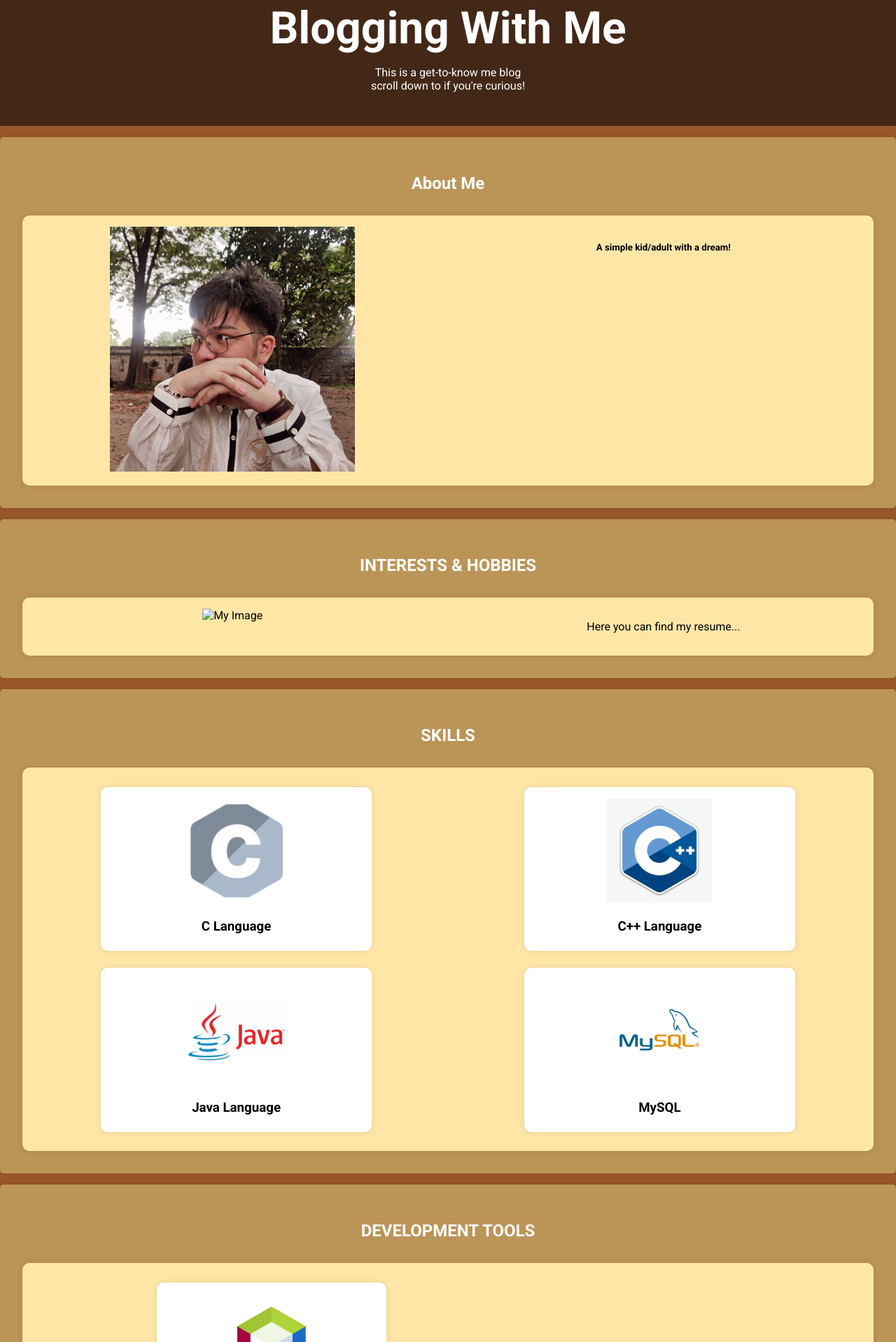
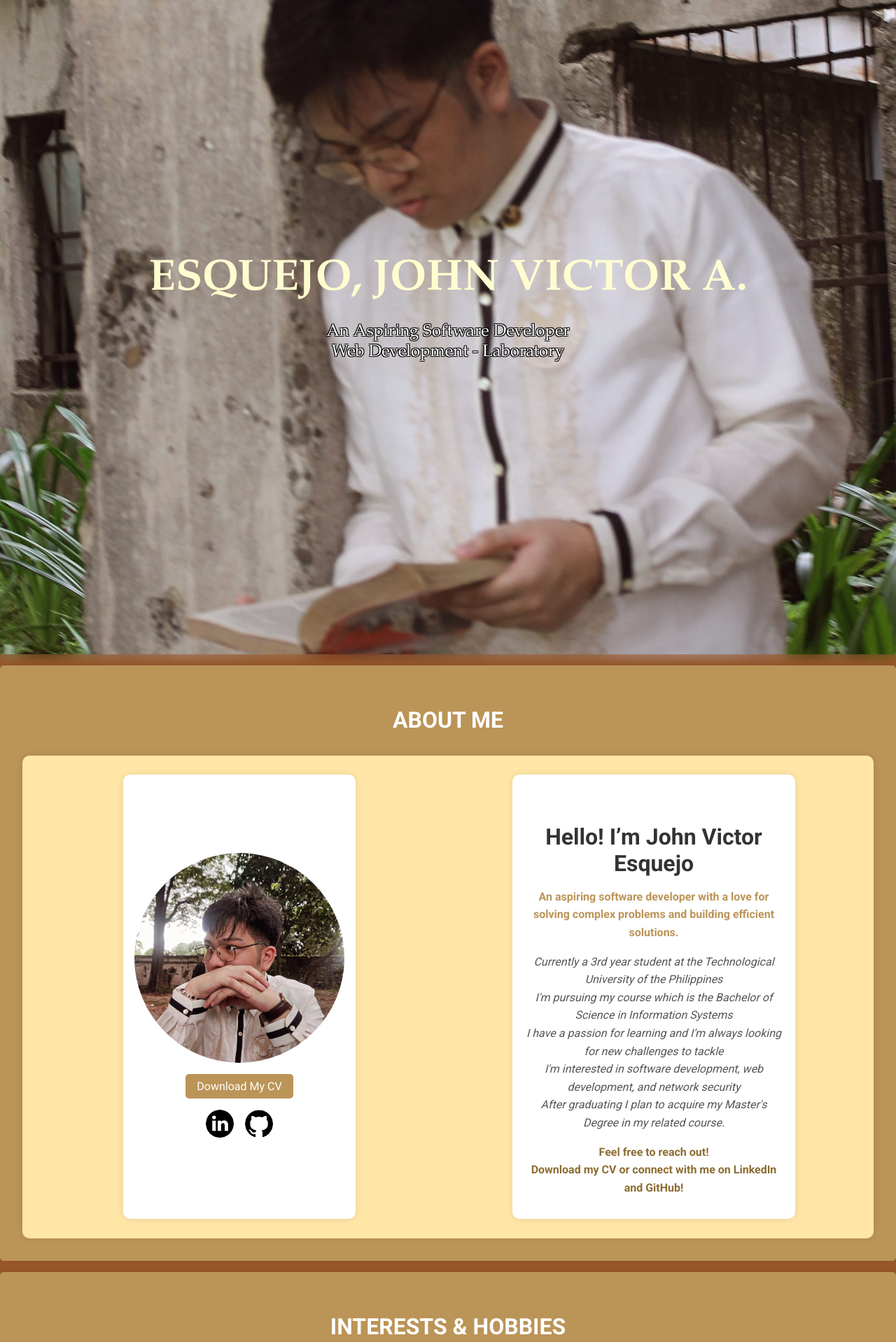
Before and after one commit to Ishkihu/coffeeBlog, a plain HTML site: page index.html in a window 1280 px wide. Shown: the part 29-1947 px from the top of the page at 70% size. Drawn offline with Linux system fonts and the light colour scheme.

Commit message:
Multiple Commits
forgot to commit regularly

```diff
--- a/index.html
+++ b/index.html
@@ -3,131 +3,155 @@
 <head>
     <meta charset="UTF-8">
     <meta name="viewport" content="width=device-width, initial-scale=1.0">
-    <title>My Coffee Blog</title>
+    <title>Ishkihu's Blog</title>
     <link rel="stylesheet" href="styles.css">
     <link rel="stylesheet" href="mediaqueries.css">
     <link href="https://fonts.googleapis.com/css2?family=Roboto:wght@400;700&display=swap" rel="stylesheet">
 </head>
 <body>
-    <header>
-        <h1 class = "title-page">Blogging With Me</h1>
-        <p class = "title-message">This is a get-to-know me blog <br> scroll down to if you're curious!</p>
+    <header class="big-header">
+        <h1 class="title-page">ESQUEJO, JOHN VICTOR A.</h1>
+        <p class="title-message">An Aspiring Software Developer <br> Web Development - Laboratory</p>
     </header>
-    <section class="about">
-        <h2>About Me</h2>
+
+    <section class="about section-hidden">
+        <h2>ABOUT ME</h2>
         <div class="about-container">
             <div class="about-left">
                 <img src="Assets/pfp.png" alt="My Image">
+                <a href="Assets/CV_JohnVictorEsquejo.pdf" download="CV_JohnVictorEsquejo.pdf" class="cv-download">Download My CV</a>
+                <div class="social-icons">
+                    <a href="https://www.linkedin.com/in/john-victor-esquejo-b607a6337/" target="_blank">
+                        <img src="Assets/linkedin.png" alt="LinkedIn" class="social-icon">
+                    </a>
+                    <a href="https://github.com/Ishkihu" target="_blank">
+                        <img src="Assets/github.png" alt="GitHub" class="social-icon">
+                    </a>
+                </div>
             </div>
             <div class="about-right">
-                <h5>A simple kid/adult with a dream!</h5>
-            </div>
-        </div>
-    </section>
-    <section class="hobby">
-        <h2>INTERESTS & HOBBIES</h2>
-        <div class="hobby-container">
-            <div class="hobby-left">
-                <img src="Assets/your-image.jpg" alt="My Image">
-            </div>
-            <div class="hobby-right">
-                <p>Here you can find my resume...</p>
+                <h5>Hello! I’m John Victor Esquejo</h5>
+                <p class="about-intro">
+                    An aspiring software developer with a love for <br>solving complex problems and building efficient solutions.
+                </p>
+                <p class="about-body">
+                    Currently a 3rd year student at the Technological University of the Philippines<br>
+                    I'm pursuing my course which is the Bachelor of Science in Information Systems<br>
+                    I have a passion for learning and I'm always looking for new challenges to tackle<br>
+                    I'm interested in software development, web development, and network security<br>
+                    After graduating I plan to acquire my Master's Degree in my related course.<br>
+
+                </p>
+                <p class="about-connect">
+                    Feel free to reach out! <br>Download my CV or connect with me on LinkedIn and GitHub!
+                </p>
             </div>
         </div>
     </section>
 
-    <section class="skills">
-        <h2>SKILLS</h2>
+    <section class="hobby section-hidden">
+        <h2>INTERESTS & HOBBIES</h2>
+        <div class="hobby-container">
+            <div class="hobby-item">
+                <img src="Assets/coffee.png" alt="Coffee" class="hobby-icon">
+                <h3>Coffee</h3>
+                <p>Coffee is a lifestyle for me, it serves as peaceful moment of my day.
+                    I love exploring different coffee shops and trying out new flavors.</p>
+                </p>
+            </div>
+            <div class="hobby-item">
+                <img src="Assets/game.png" alt="Gaming" class="hobby-icon">
+                <h3>Gaming</h3>
+                <p>Gaming is my favorite pasttime, it allows me to breathe for a moment in this hectic world.</p>
+            </div>
+            <div class="hobby-item">
+                <img src="Assets/movie.png" alt="Movies" class="hobby-icon">
+                <h3>Movies</h3>
+                <p>Movies great in sparking my creative interests to the various genres, it keeps me entertained.</p>
+            </div>
+        </div>
+    </section>
+
+    <section class="skills section-hidden">
+        <h2>PROGRAMMING SKILLS</h2>
         <div class="skills-container">
             <div class="skill">
-                <img src = "Assets/C.png" alt="C">
+                <img src="Assets/C.png" alt="C">
                 <h3>C Language</h3>
             </div>
             <div class="skill">
-                <img src = "Assets/Cplus.png" alt="C++">
+                <img src="Assets/Cplus.png" alt="C++">
                 <h3>C++ Language</h3>
             </div>
             <div class="skill">
-                <img src = "Assets/java.png" alt="Java">
+                <img src="Assets/java.png" alt="Java">
                 <h3>Java Language</h3>
             </div>
             <div class="skill">
-                <img src = "Assets/sql.png" alt="MySQL">
+                <img src="Assets/sql.png" alt="MySQL">
                 <h3>MySQL</h3>
             </div>
         </div>
     </section>
 
-    <section class="tools">
+    <section class="tools section-hidden">
         <h2>DEVELOPMENT TOOLS</h2>
         <div class="tools-container">
             <div class="tool">
-                <img src = "Assets/netbeans.png" alt="netbeans">
+                <img src="Assets/netbeans.png" alt="netbeans">
                 <h3>NetBeans</h3>
             </div>
             <div class="tool">
-                <img src = "Assets/vscode.png" alt="vscode">
+                <img src="Assets/vscode.png" alt="vscode">
                 <h3>Visual Studio Code</h3>
             </div>
             <div class="tool">
-                <img src = "Assets/vbox.png" alt="virtualbox">
+                <img src="Assets/vbox.png" alt="virtualbox">
                 <h3>Oracle Virtual Box</h3>
             </div>
             <div class="tool">
-                <img src = "Assets/codeblocks.png" alt="codeblocks">
+                <img src="Assets/codeblocks.png" alt="codeblocks">
                 <h3>Code Blocks</h3>
             </div>
             <div class="tool">
-                <img src = "Assets/sql.png" alt="sqlworkbench">
+                <img src="Assets/sql.png" alt="sqlworkbench">
                 <h3>MySql Workbench</h3>
-
             </div>
             <div class="tool">
-                <img src = "Assets/cisco.png" alt="cisco">
+                <img src="Assets/cisco.png" alt="cisco">
                 <h3>Cisco Packet Tracer</h3>
             </div>
         </div>
     </section>
 
-    <section class="projects">
+    <section class="projects section-hidden">
         <h1>PROJECTS</h1>
         <div class="project-container">
             <div class="project">
                 <h2>PLAINTEXT <br>ENCRYPTION & DECRYPTION</h2>
                 <h4>Encryption and Decryption of Plaintext <br>using rudimentary applications of binary encryption</h4>
-                <a href="https://github.com/Ishkihu/BinaryEncryption-Decryption" target="_blank">
-                    <img src="Assets/Binary.png" alt="Project 1 Image">
-                </a>
+                <img src="Assets/binary.png" alt="Proj1">
+                <a href="https://github.com/Ishkihu/BinaryEncryption-Decryption" target="_blank" class="project-link">View on GitHub</a>
             </div>
             <div class="project">
                 <h2>LOGIN SYSTEM <br> DATABASE IMPLEMENTATION</h2>
                 <h4>Implementation of Basic Login System and Interaction <br> using MySql as Database, and Java Programming Language</h4>
-                <a href="https://github.com/Ishkihu/LoginSystem-Database" target="_blank">
-                    <img src="Assets/Login.png" alt="Project 2 Image">
-                </a>
+                <img src="Assets/Login.png" alt="Proj2">
+                <a href="https://github.com/Ishkihu/LoginSystem-Database" target="_blank" class="project-link">View on GitHub</a>
             </div>
             <div class="project">
                 <h2>ROULETTE GAME: <br> FORTUNA QUEST</h2>
                 <h4>Basic Storyline chance based game <br>that uses C++ Language to operate</h4>
-                <a href="https://github.com/Ishkihu/RouletteGame" target="_blank">
-                    <img src="Assets/Fortuna.png" alt="Project 3 Image">
-                </a>
+                <img src="Assets/Fortuna.png" alt="Proj3">
+                <a href="https://github.com/Ishkihu/RouletteGame" target="_blank" class="project-link">View on GitHub</a>
             </div>
         </div>
     </section>
-    <section class="resume">
-        <h2>My Resume</h2>
-        <div class="resume-container">
-            <div class="resume-left">
-                <img src="Assets/your-image.jpg" alt="My Image">
-            </div>
-            <div class="resume-right">
-                <p>Here you can find my resume...</p>
-            </div>
-        </div>
-    </section>
+
     <footer>
-        <p>&copy; 2023 My Coffee Blog</p>
+        <p>&copy; 2023 Esquejo, John Victor A. <br><br> All Rights Reserved</p>
     </footer>
+
+    <script src="script.js"></script>
 </body>
 </html>
--- a/mediaqueries.css
+++ b/mediaqueries.css
@@ -1,34 +1,47 @@
-/* Media Queries */
-@media (max-width: 768px) {
-    .about-container, .resume-container {
-        flex-direction: column;
+@media (min-width: 1024px) {
+    .about-left, .about-right, .hobby-item, .skill, .tool, .project {
+        width: 30%;
     }
 
-    .about-left, .about-right, .resume-left, .resume-right {
-        width: 100%;
+    .tool {
+        width: 25%;
+    }
+}
+
+@media (max-width: 1023px) and (min-width: 768px) {
+    .about-left, .about-right, .hobby-item, .skill, .tool, .project {
+        width: 45%;
     }
 
-    .projects .project-container {
+    .tool {
+        width: 40%;
+    }
+}
+
+@media (max-width: 767px) {
+    .about-container, .project-container {
         flex-direction: column;
+        align-items: center;
     }
 
-    .projects .project {
+    .about-left, .about-right, .hobby-item, .skill, .tool, .project {
         width: 100%;
         margin: 1rem 0;
     }
-}
 
-@media (max-width: 480px) {
-    header {
-        padding: 1rem;
+    .tool {
+        width: 100%;
+        margin: 1rem 0;
     }
 
-    section {
-        padding: 1rem;
+    .social-icons {
+        flex-direction: row;
+        justify-content: center;
+        align-items: center;
     }
 
-    .projects .project {
-        width: 100%;
-        margin: 0.5rem 0;
+    .cv-download {
+        width: auto;
+        text-align: center;
     }
 }
--- /dev/null
+++ b/script.js
@@ -0,0 +1,16 @@
+document.addEventListener("DOMContentLoaded", function() {
+    const sections = document.querySelectorAll('section');
+
+    const observer = new IntersectionObserver((entries, observer) => {
+        entries.forEach(entry => {
+            if (entry.isIntersecting) {
+                entry.target.classList.add('section-visible');
+                observer.unobserve(entry.target);
+            }
+        });
+    }, { threshold: 0.1 });
+
+    sections.forEach(section => {
+        observer.observe(section);
+    });
+});
--- a/styles.css
+++ b/styles.css
@@ -25,18 +25,52 @@ section {
     box-shadow: 0 0 10px rgba(0, 0, 0, 0.1);
 }
 
-.title-page {
-    display: flex;
-    font-size: 4rem;
-    justify-content: center;
-    margin-bottom: 0.3rem;
+.section-hidden {
+    opacity: 0;
+    transform: translateY(20px);
+    transition: opacity 0.6s ease-out, transform 0.6s ease-out;
 }
 
-.title-message p {
+.section-visible {
+    opacity: 1;
+    transform: translateY(0);
+}
+
+.big-header {
+    position: relative;
+    text-align: center;
+    color: white;
+    background: url('Assets/pic32.png') no-repeat center center/cover;
+    height: 900px;
     display: flex;
+    flex-direction: column;
+    justify-content: center;
+    align-items: center;
+
+}
+
+.big-header::before {
+    content: '';
+    position: absolute;
+    top: 0;
+    left: 0;
+    right: 0;
+    bottom: 0;
+    background: inherit;
+    filter: blur(10px);
+    z-index: -1;
+}
+
+.title-page {
+    font-size: 3.9rem;
+    font-family: 'garamond', serif;
+    color: #FFFDD0;
+}
+
+.title-message {
     font-size: 1.5rem;
-    justify-content: center;
-    margin-bottom: 0.5rem;
+    text-shadow: -1px -1px 0 #000, 1px -1px 0 #000, -1px 1px 0 #000, 1px 1px 0 #000;
+    font-family: 'garamond', serif;
 }
 
 .about, .hobby, .skills, .projects, .resume, .tools {
@@ -47,6 +81,7 @@ section {
 .about h2, .hobby h2, .skills h2, .projects h1, .resume h2, .tools h2{
     margin-bottom: 2rem;
     color: #fff;
+    font-size: 2rem;
 }
 
 .about-container, .hobby-container, .skills-container, .resume-container, .tools-container, .project-container {
@@ -58,15 +93,155 @@ section {
     box-shadow: 0 0 10px rgba(0, 0, 0, 0.1);
 }
 
-.about-left, .about-right, .hobby-left, .hobby-right, .resume-left, .resume-right {
+.about-right, .hobby-left, .hobby-right, .resume-left, .resume-right {
     width: 48%;
 }
 
-.about-left img, .hobby-left img, .resume-left img {
-    max-width: 350px;
-    max-height: 350;
-    width: auto;
-    height: auto;
+.about-left {
+    display: flex;
+    flex-direction: column;
+    justify-content: center;
+    align-items: center;
+    width: 48%;
+}
+
+.about-left img {
+    width: 300px;
+    height: 300px;
+    border-radius: 50%;
+    object-fit: cover;
+}
+
+.about-left{
+    width: 30%;
+    margin: 1%;
+    padding: 1rem;
+    background-color: #fff;
+    border-radius: 10px;
+    box-shadow: 0 0 10px rgba(0, 0, 0, 0.1);
+    text-align: center;
+    margin-left: 8rem;
+    margin-right: 8rem;
+}
+
+.about .about-right{
+    width: 80%;
+    margin: 1%;
+    padding: 1rem;
+    background-color: #fff;
+    border-radius: 10px;
+    box-shadow: 0 0 10px rgba(0, 0, 0, 0.1);
+    text-align: center;
+    margin-left: 6rem;
+    margin-right: 6rem;
+}
+
+.about-right h5 {
+    font-size: 2rem;
+    color: #333;
+    margin-bottom: 1rem;
+}
+
+.about-intro, .about-body, .about-connect {
+    font-size: 1rem;
+    color: #555;
+    line-height: 1.6;
+    margin-bottom: 1rem;
+}
+
+.about-intro {
+    font-weight: bold;
+    color: #bb9457;
+}
+
+.about-body {
+    font-style: italic;
+}
+
+.about-connect {
+    font-weight: bold;
+    color: #8c6d31;
+}
+
+.cv-download {
+    display: inline-block;
+    margin-top: 1rem;
+    padding: 0.5rem 1rem;
+    background-color: #bb9457;
+    color: white;
+    text-decoration: none;
+    border-radius: 5px;
+    transition: background-color 0.3s ease;
+}
+
+.cv-download:hover {
+    background-color: #a67c52;
+}
+
+.social-icons {
+    margin-top: 1rem;
+    display: flex;
+    gap: 1rem;
+}
+
+.about-left .social-icon {
+    width: 40px;
+    height: 40px;
+}
+
+.hobby-container, .skills-container, .tools-container {
+    display: flex;
+    justify-content: space-around;
+    flex-wrap: wrap;
+    background-color: #ffe6a7;
+    padding: 2rem;
+    border-radius: 10px;
+    box-shadow: 0 0 10px rgba(0, 0, 0, 0.1);
+}
+
+.hobby-item, .skill, .tool {
+    text-align: center;
+    width: 30%;
+    margin: 1rem 0;
+    padding: 1rem;
+    background: linear-gradient(to bottom, #FFFDD0 0%, #D4B483 100%); /* Cream color gradient */
+    border-radius: 10px;
+    box-shadow: 0 4px 6px rgba(0, 0, 0, 0.1);
+    transition: transform 0.3s ease, box-shadow 0.3s ease;
+}
+
+.hobby-item:hover, .skill:hover, .tool:hover {
+    transform: translateY(-10px);
+    box-shadow: 0 8px 12px rgba(0, 0, 0, 0.2);
+}
+
+.hobby-icon, .skill img, .tool img {
+    width: 100px;
+    height: 100px;
+    border-radius: 50%;
+    object-fit: cover;
+    margin-bottom: 1rem;
+    border: 3px solid #fff;
+    box-shadow: 0 2px 4px rgba(0, 0, 0, 0.1);
+}
+
+.hobby-item h3, .skill h3, .tool h3 {
+    font-size: 1.5rem;
+    margin-bottom: 0.5rem;
+    color: #333;
+    text-shadow: 1px 1px 2px rgba(0, 0, 0, 0.2);
+}
+
+.hobby-item p, .skill p, .tool p {
+    font-size: 1rem;
+    color: #333;
+    text-shadow: 1px 1px 2px rgba(0, 0, 0, 0.2);
+}
+
+.skills-container, .tools-container {
+    display: flex;
+    flex-wrap: wrap;
+    justify-content: space-between;
 }
 
 .skills-container, .tools-container {
@@ -87,6 +262,7 @@ section {
     margin-left: 6rem;
     margin-right: 6rem;
 }
+
 
 .tool {
     width: 25%;
@@ -114,7 +290,7 @@ section {
     width: 30%;
     margin: 1%;
     padding: 1rem;
-    background-color: #d3b8ae;
+    background-color: #eee9e7;
     border-radius: 10px;
     box-shadow: 0 0 10px rgba(0, 0, 0, 0.1);
 }
```
Also changed, not shown: Assets/coffee.png (added), Assets/game.png (added), Assets/github.png (added), Assets/imahe.jpg (deleted), Assets/instalogo.png (added), Assets/linkedin.png (added), Assets/movie.png (added), Assets/pic32.png (added), 3 other files.
